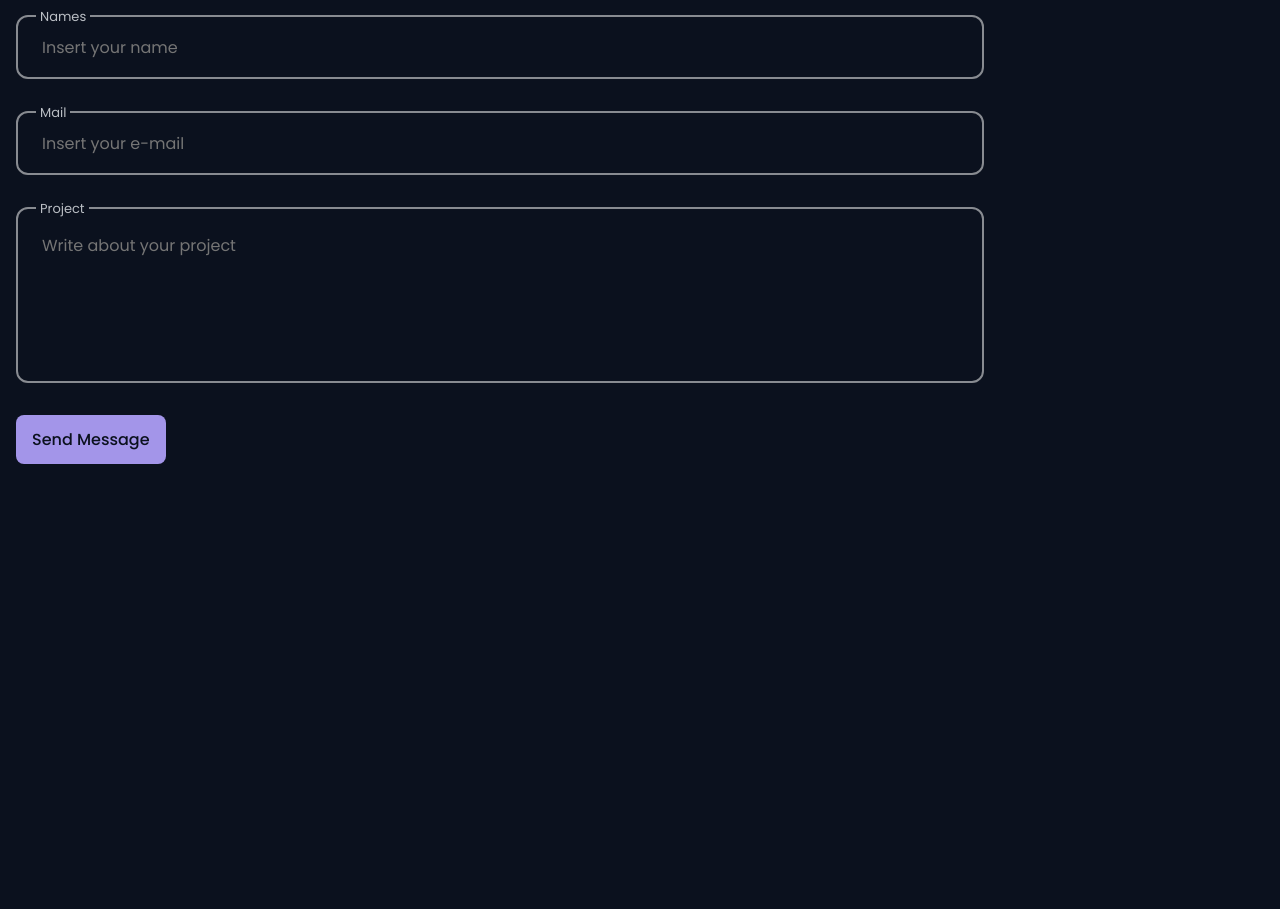
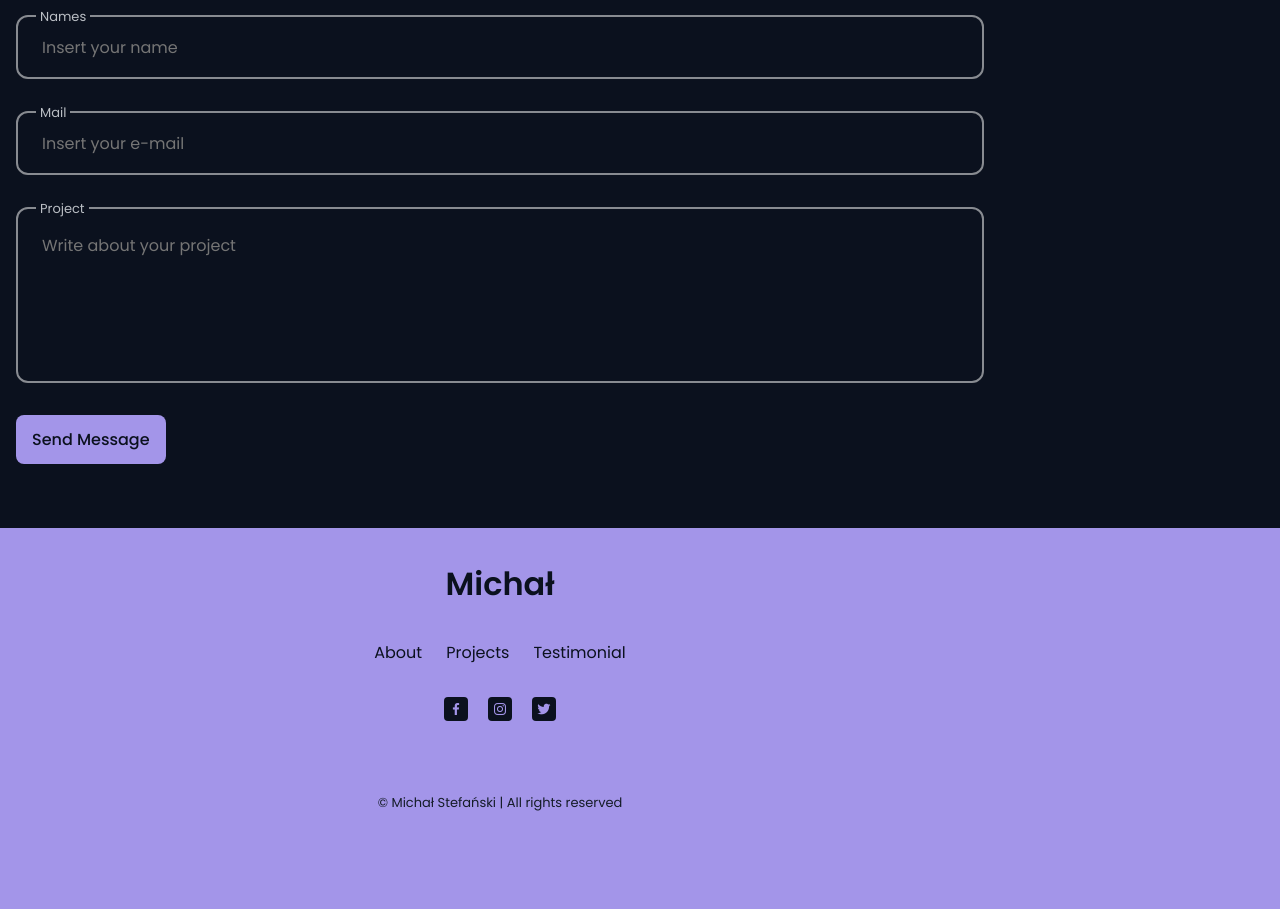
Before and after one commit to Moydoo/Portfolio_site, a plain HTML site: page index.html in a window 1280 px wide. Shown: the part 6846-7755 px from the top of the page. Before the commit the page ends 7374 px from the top, so only its background shows below. Drawn offline with nearby package versions, Linux system fonts and the light colour scheme.

Commit message:
Footer section + API_observer

```diff
--- a/assets/css/styles.css
+++ b/assets/css/styles.css
@@ -766,14 +766,76 @@ img {
 }
 
 .contact__form-area textarea {
-resize: none;
+  resize: none;
 }
+
+
 
 /*=============== FOOTER ===============*/
 
+.footer {
+  background-color: var(--first-color);
+}
+
+.footer__container {
+  padding: 2rem 0 6rem;
+}
+
+.footer__title,
+.footer__link {
+  color: var(--body-color);
+}
+
+.footer__title {
+  text-align: center;
+  margin-bottom: 2rem;
+}
+
+.footer__list {
+  display: flex;
+  justify-content: center;
+  column-gap: 1.5rem;
+  margin-bottom: 2rem;
+}
+
+.footer__social {
+  display: flex;
+  justify-content: center;
+  column-gap: 1.25rem;
+}
+
+.footer__social-link {
+  background-color: var(--body-color);
+  color: var(--first-color);
+  padding: .25rem;
+  border-radius: .25rem;
+  font-size: 1rem;
+  display: inline-flex;
+}
+
+.footer__copy {
+  display: block;
+  margin-top: 4.5rem;
+  color: var(--container-color);
+  text-align: center;
+  font-size: var(--smaller-font-size);
+}
 
 /*=============== SCROLL BAR ===============*/
+::-webkit-scrollbar {
+  width: .6rem;
+  border-radius: .5rem;
+  background-color: hsl(var(--second-hue), 8%, 38%);
+}
 
+::-webkit-scrollbar-thumb {
+  background-color: hsl(var(--second-hue), 8%, 26%);
+  border-radius: .5rem;
+}
+
+::-webkit-scrollbar-thumb:hover {
+  background-color: hsl(var(--second-hue), 8%, 20%);
+}
 
 /*=============== BREAKPOINTS ===============*/
 /* For small devices */
--- a/assets/js/main.js
+++ b/assets/js/main.js
@@ -74,6 +74,24 @@ let swiperTestimonial = new Swiper(".testimonial__container", {
 
 
 /*=============== SCROLL SECTIONS ACTIVE LINK ===============*/
+const sections = document.querySelectorAll('section[id]')
+
+function scrollActive() {
+    const scrollY = window.pageYOffset
+
+    sections.forEach(current => {
+        const sectionHeight = current.offsetHeight,
+            sectionTop = current.offsetTop - 58,
+            sectionId = current.getAttribute('id')
+
+        if (scrollY > sectionTop && scrollY <= sectionTop + sectionHeight) {
+            document.querySelector('.nav__menu a[href*=' + sectionId + ']').classList.add('active-link')
+        } else {
+            document.querySelector('.nav__menu a[href*=' + sectionId + ']').classList.remove('active-link')
+        }
+    })
+}
+window.addEventListener('scroll', scrollActive)
 
 
 /*=============== LIGHT DARK THEME ===============*/
--- a/index.html
+++ b/index.html
@@ -80,13 +80,13 @@
                     <img src="assets/img/perfil.png" alt="" class="home__img">
                 </div>
                 <div class="home__social">
-                    <a href="https://www.linkedin.com/" class="home__social-link">
+                    <a href="https://www.linkedin.com/" target="_blank" class="home__social-link">
                         <i class="bx bxl-linkedin-square"></i>
                     </a>
-                    <a href="https://www.github.com/" class="home__social-link">
+                    <a href="https://www.github.com/" target="_blank" class="home__social-link">
                         <i class="bx bxl-github"></i>
                     </a>
-                    <a href="https://www.dribble.com/" class="home__social-link">
+                    <a href="https://www.dribble.com/" target="_blank" class="home__social-link">
                         <i class="bx bxl-dribbble"></i>
                     </a>
                 </div>
@@ -579,6 +579,37 @@
 
     <!--=============== FOOTER ===============-->
     <footer class="footer">
+        <div class="footer__container container">
+            <h1 class="footer__title">Michał</h1>
+
+            <ul class="footer__list">
+                <li>
+                    <a href="#about" class="footer__link">About</a>
+                </li>
+                <li>
+                    <a href="#work" class="footer__link">Projects</a>
+                </li>
+                <li>
+                    <a href="#testimonial" class="footer__link">Testimonial</a>
+                </li>
+            </ul>
+
+            <ul class="footer__social">
+                <a href="https://www.facebook.com/" target="_blank" class="footer__social-link">
+                    <i class="bx bxl-facebook"></i>
+                </a>
+                <a href="https://www.instagram.com/" target="_blank" class="footer__social-link">
+                    <i class="bx bxl-instagram"></i>
+                </a>
+                <a href="#" target="_blank" class="footer__social-link">
+                    <i class="bx bxl-twitter"></i>
+                </a>
+            </ul>
+
+            <span class="footer__copy">
+                &#169 Michał Stefański | All rights reserved
+            </span>
+        </div>
 
     </footer>
 
```
